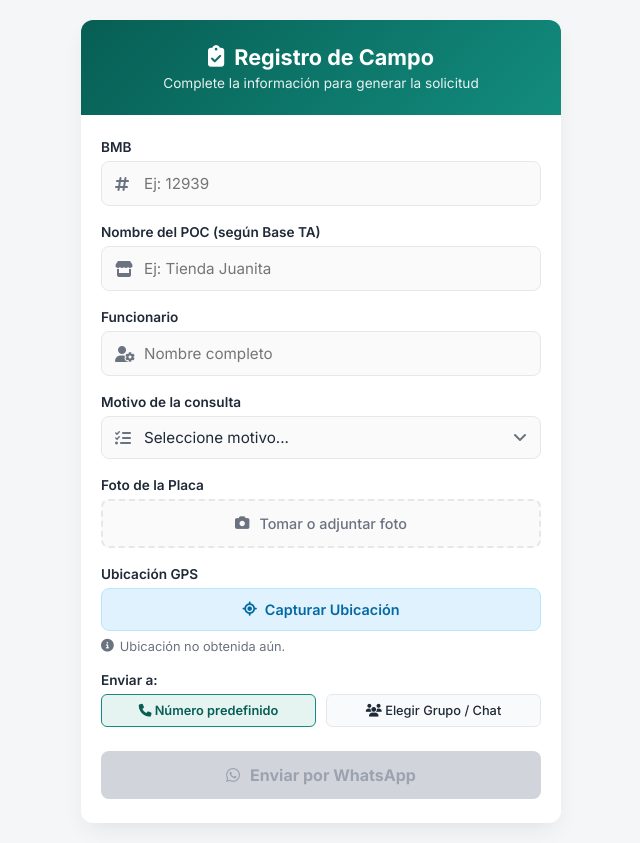
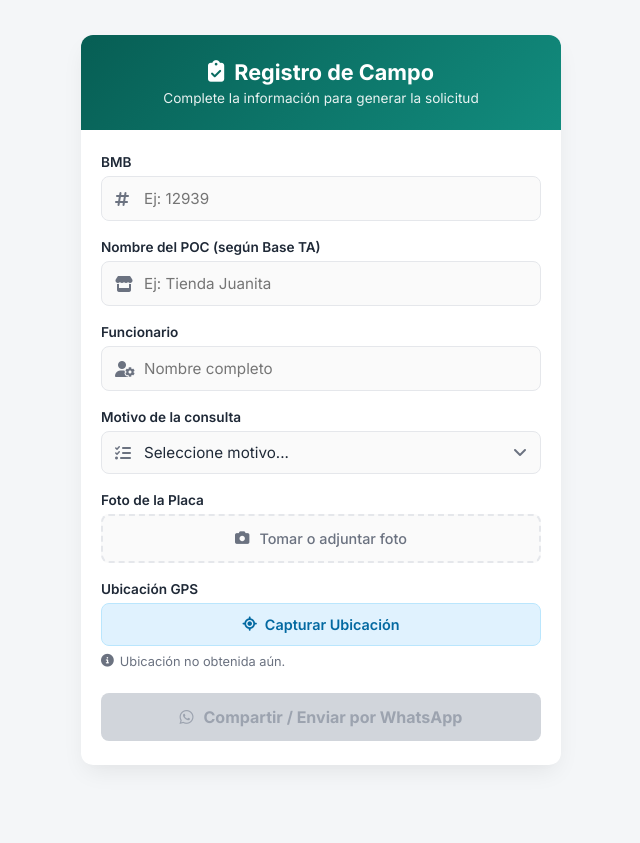
Before and after one commit to XY07-v/CREAR-POC, a Flask app: page / in a window 1280 px wide. Shown: the whole page, without its empty margins (319-959 px from the left). After the commit the page ends 767 px from the top, so only its background shows below. Run offline with Flask 3, Linux system fonts and the light colour scheme.

Commit message:
Update index.html

```diff
--- a/templates/index.html
+++ b/templates/index.html
@@ -98,7 +98,7 @@
             font-size: 1rem;
         }
 
-        input[type="text"], select, input[type="file"] {
+        input[type="text"], select {
             width: 100%;
             padding: 12px 14px 12px 42px;
             border: 1px solid var(--border-color);
@@ -226,32 +226,6 @@
             cursor: not-allowed;
             transform: none;
         }
-
-        /* Selector de destino */
-        .destination-group {
-            display: flex;
-            gap: 10px;
-            margin-bottom: 15px;
-        }
-
-        .destination-btn {
-            flex: 1;
-            padding: 8px;
-            font-size: 0.8rem;
-            border: 1px solid var(--border-color);
-            border-radius: 6px;
-            background: #f9fafb;
-            cursor: pointer;
-            text-align: center;
-            font-weight: 500;
-        }
-
-        .destination-btn.active {
-            border-color: var(--primary-light);
-            background: #e6f4f1;
-            color: var(--primary-color);
-            font-weight: 600;
-        }
     </style>
 </head>
 <body>
@@ -318,34 +292,14 @@
                 </div>
             </div>
 
-            <!-- Opción para elegir cómo enviar -->
-            <div class="form-group">
-                <label>Enviar a:</label>
-                <div class="destination-group">
-                    <div class="destination-btn active" id="destDirect" onclick="seleccionarDestino('direct')">
-                        <i class="fa-solid fa-phone"></i> Número predefinido
-                    </div>
-                    <div class="destination-btn" id="destShare" onclick="seleccionarDestino('share')">
-                        <i class="fa-solid fa-users"></i> Elegir Grupo / Chat
-                    </div>
-                </div>
-            </div>
-
             <button type="submit" id="btnEnviar" class="btn-submit" disabled>
-                <i class="fa-brands fa-whatsapp"></i> Enviar por WhatsApp
+                <i class="fa-brands fa-whatsapp"></i> Compartir / Enviar por WhatsApp
             </button>
         </form>
     </div>
 
     <script>
         let datosUbicacion = { lat: '', lon: '', departamento: '', ciudad: '' };
-        let modoEnvio = 'direct'; // 'direct' o 'share'
-
-        function seleccionarDestino(tipo) {
-            modoEnvio = tipo;
-            document.getElementById('destDirect').classList.toggle('active', tipo === 'direct');
-            document.getElementById('destShare').classList.toggle('active', tipo === 'share');
-        }
 
         function actualizarNombreArchivo(input) {
             const fileLabel = document.getElementById('fileText');
@@ -417,21 +371,20 @@
                 const result = await response.json();
 
                 if (result.success) {
-                    if (modoEnvio === 'share' && navigator.share) {
-                        // Si elige 'Elegir Grupo / Chat' y el navegador lo soporta
+                    // Usar Web Share API para permitir elegir Grupo o Chat Individual
+                    if (navigator.share) {
                         try {
-                            const urlObj = new URL(result.whatsapp_url);
-                            const textoMensaje = decodeURIComponent(urlObj.searchParams.get('text'));
-
                             await navigator.share({
-                                text: textoMensaje
+                                title: 'Solicitud de Campo',
+                                text: result.texto_raw
                             });
-                        } catch (err) {
-                            // Si cancela la ventana de compartir, redirige normal
+                        } catch (shareError) {
+                            // En caso de cancelar la ventana de compartir, redirigir por el enlace por defecto
+                            console.log("Compartir cancelado o fallo, abriendo enlace directo.");
                             window.location.href = result.whatsapp_url;
                         }
                     } else {
-                        // Envío directo al número predefinido (3132691744)
+                        // Respaldo para navegadores de escritorio sin menú de compartir
                         window.location.href = result.whatsapp_url;
                     }
                 } else {
@@ -440,7 +393,7 @@
             } catch (err) {
                 alert("Error de conexión al enviar el formulario.");
             } finally {
-                btnEnviar.innerHTML = `<i class="fa-brands fa-whatsapp"></i> Enviar por WhatsApp`;
+                btnEnviar.innerHTML = `<i class="fa-brands fa-whatsapp"></i> Compartir / Enviar por WhatsApp`;
                 btnEnviar.disabled = false;
             }
         });
```
